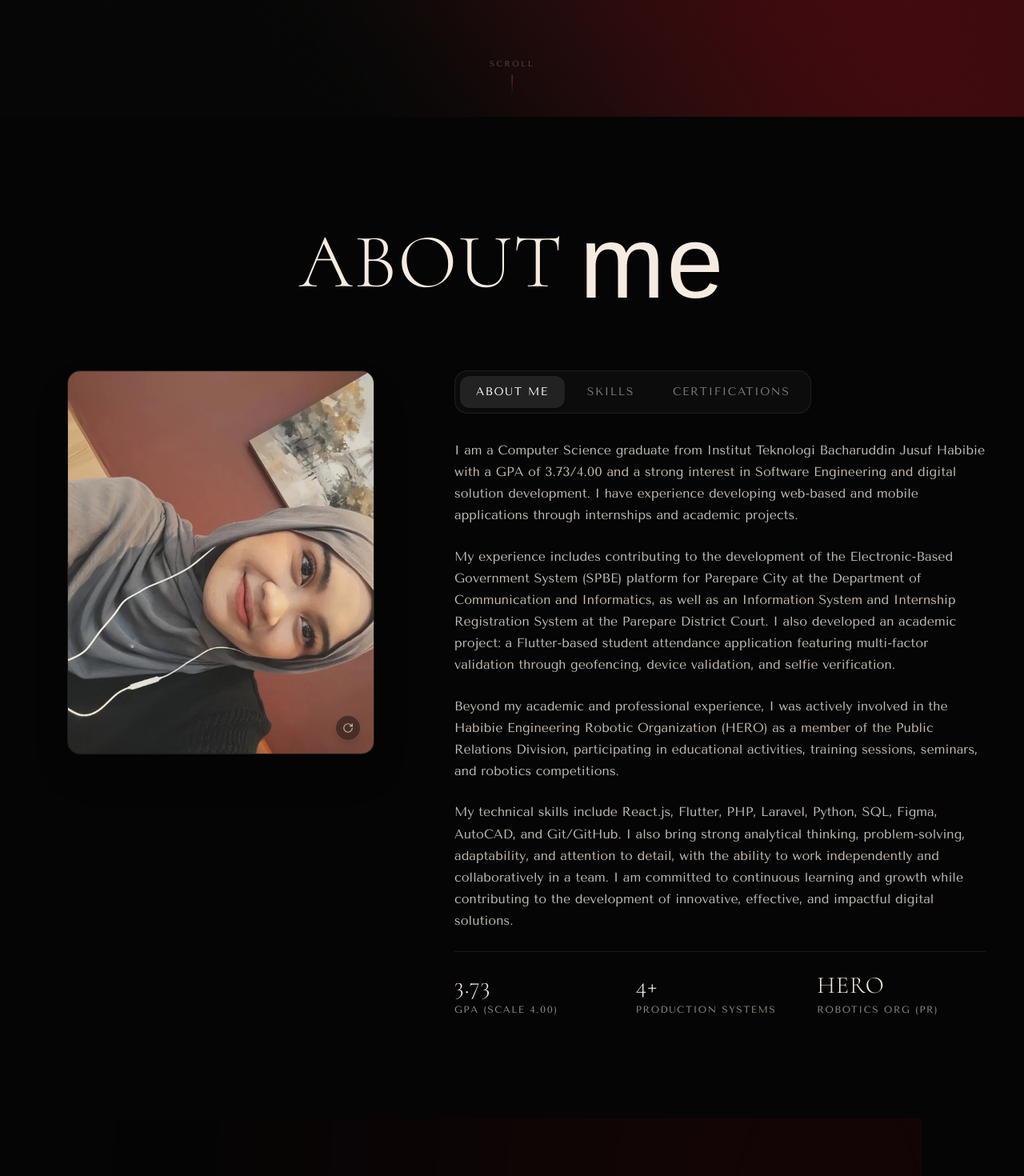
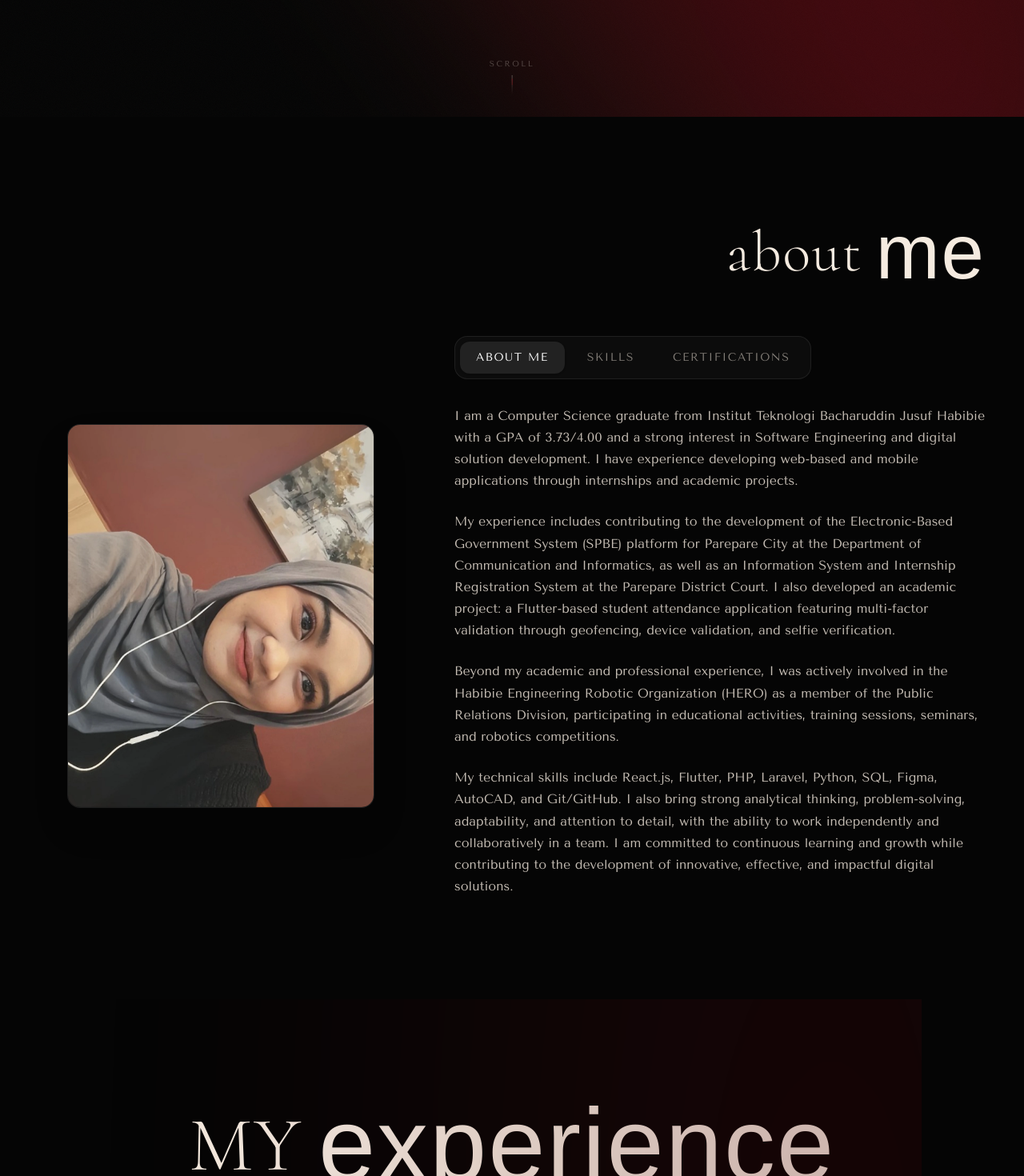
Before and after one commit to sphiranmlika/portfolio, a Next.js app: page / in a window 1280 px wide. Shown: the part 654-2124 px from the top of the page at 80% size. Built offline with nearby package versions, Linux system fonts and the light colour scheme; a web font is replaced by a local one.

Commit message:
style(about): align heading right with lowercase, center photo vertically, remove stats and flip cue

```diff
--- a/components/about/AboutPortraitCard.tsx
+++ b/components/about/AboutPortraitCard.tsx
@@ -2,7 +2,6 @@
 
 import React, { useState } from "react";
 import Image from "next/image";
-import { RotateCw } from "lucide-react";
 import { personalInfo } from "@/data/personal";
 
 export function AboutPortraitCard() {
@@ -26,7 +25,7 @@ export function AboutPortraitCard() {
     >
       <div className="card-flip-inner relative w-full h-full">
         {/* Front Face: Flip Pertama (Foto 1 - Portrait Selfie HD) */}
-        <div className="card-face absolute inset-0 rounded-2xl sm:rounded-3xl overflow-hidden border border-white/[0.08] bg-[#0a0a0a] select-none shadow-2xl group">
+        <div className="card-face absolute inset-0 rounded-2xl sm:rounded-3xl overflow-hidden border border-white/[0.08] bg-[#0a0a0a] select-none shadow-2xl">
           <Image
             src="/images/profile/portrait.webp"
             alt={`Potret ${personalInfo.name}`}
@@ -36,14 +35,10 @@ export function AboutPortraitCard() {
             priority
             unoptimized
           />
-          {/* Subtle Flip Cue Icon */}
-          <div className="absolute bottom-4 right-4 z-20 w-8 h-8 rounded-full bg-black/40 backdrop-blur-md border border-white/15 flex items-center justify-center text-[#f5ebe0]/70 pointer-events-none shadow-lg transition-transform duration-500">
-            <RotateCw className="w-3.5 h-3.5" />
-          </div>
         </div>
 
         {/* Back Face: Flip Kedua (Foto 2 - Sunset Outdoor HD) */}
-        <div className="card-face card-back absolute inset-0 rounded-2xl sm:rounded-3xl overflow-hidden border border-white/[0.12] bg-[#0a0a0a] select-none shadow-2xl group">
+        <div className="card-face card-back absolute inset-0 rounded-2xl sm:rounded-3xl overflow-hidden border border-white/[0.12] bg-[#0a0a0a] select-none shadow-2xl">
           <Image
             src="/images/profile/portrait-sunset.webp"
             alt={`${personalInfo.name} Sunset`}
@@ -53,10 +48,6 @@ export function AboutPortraitCard() {
             priority
             unoptimized
           />
-          {/* Subtle Flip Cue Icon */}
-          <div className="absolute bottom-4 right-4 z-20 w-8 h-8 rounded-full bg-black/40 backdrop-blur-md border border-white/15 flex items-center justify-center text-[#f5ebe0]/70 pointer-events-none shadow-lg transition-transform duration-500">
-            <RotateCw className="w-3.5 h-3.5" />
-          </div>
         </div>
       </div>
     </div>
--- a/components/sections/About.tsx
+++ b/components/sections/About.tsx
@@ -3,7 +3,7 @@
 import React, { useState } from "react";
 import Image from "next/image";
 import Link from "next/link";
-import { ArrowRight, ExternalLink, Award, RotateCw } from "lucide-react";
+import { ArrowRight, ExternalLink, Award } from "lucide-react";
 import { personalInfo } from "@/data/personal";
 import { skillCategories } from "@/data/skills";
 import { certificates } from "@/data/certificates";
@@ -28,18 +28,18 @@ export function About({ activeTab: controlledTab, onTabChange }: AboutProps) {
 
   return (
     <section id="about" className="py-24 sm:py-32 relative max-w-7xl mx-auto px-6 sm:px-8 lg:px-12">
-      {/* Editorial Section Heading */}
-      <div className="text-center mb-16 sm:mb-20">
-        <h2 className="heading text-5xl sm:text-6xl md:text-7xl lg:text-8xl tracking-[2px] font-light text-[#f5ebe0] uppercase leading-none inline-flex items-center gap-3 sm:gap-5 justify-center flex-wrap">
+      {/* Editorial Section Heading - Aligned Right & Lowercase */}
+      <div className="flex justify-end mb-12 sm:mb-16">
+        <h2 className="heading text-4xl sm:text-5xl md:text-6xl lg:text-7xl tracking-[2px] font-light text-[#f5ebe0] lowercase leading-none inline-flex items-center gap-2.5 sm:gap-4 justify-end flex-wrap">
           <span>about</span>
-          <span className="cursive-text text-6xl sm:text-7xl md:text-8xl lg:text-9xl text-[#f5ebe0] lowercase">
+          <span className="cursive-text text-5xl sm:text-6xl md:text-7xl lg:text-8xl text-[#f5ebe0] lowercase">
             me
           </span>
         </h2>
       </div>
 
-      <div className="grid grid-cols-1 lg:grid-cols-12 gap-12 lg:gap-16 items-start">
-        {/* Left Column: 3D Flip Portrait Card */}
+      <div className="grid grid-cols-1 lg:grid-cols-12 gap-12 lg:gap-16 items-center">
+        {/* Left Column: 3D Flip Portrait Card - Vertically Centered */}
         <div className="lg:col-span-5 flex justify-center">
           <div
             className={`card-flip-wrapper w-full max-w-xs sm:max-w-sm aspect-[4/5] cursor-pointer ${
@@ -58,7 +58,7 @@ export function About({ activeTab: controlledTab, onTabChange }: AboutProps) {
           >
             <div className="card-flip-inner relative w-full h-full">
               {/* Front Face: Flip Pertama (Foto 1 - Portrait Selfie HD) */}
-              <div className="card-face absolute inset-0 rounded-2xl overflow-hidden border border-white/[0.08] bg-[#0a0a0a] select-none shadow-2xl group">
+              <div className="card-face absolute inset-0 rounded-2xl overflow-hidden border border-white/[0.08] bg-[#0a0a0a] select-none shadow-2xl">
                 <Image
                   src="/images/profile/portrait.webp"
                   alt={`Potret ${personalInfo.name}`}
@@ -68,14 +68,10 @@ export function About({ activeTab: controlledTab, onTabChange }: AboutProps) {
                   priority
                   unoptimized
                 />
-                {/* Subtle Flip Cue Icon */}
-                <div className="absolute bottom-4 right-4 z-20 w-8 h-8 rounded-full bg-black/40 backdrop-blur-md border border-white/15 flex items-center justify-center text-[#f5ebe0]/70 pointer-events-none shadow-lg transition-transform duration-500">
-                  <RotateCw className="w-3.5 h-3.5" />
-                </div>
               </div>
 
               {/* Back Face: Flip Kedua (Foto 2 - Sunset Outdoor HD) */}
-              <div className="card-face card-back absolute inset-0 rounded-2xl overflow-hidden border border-white/[0.12] bg-[#0a0a0a] select-none shadow-2xl group">
+              <div className="card-face card-back absolute inset-0 rounded-2xl overflow-hidden border border-white/[0.12] bg-[#0a0a0a] select-none shadow-2xl">
                 <Image
                   src="/images/profile/portrait-sunset.webp"
                   alt={`${personalInfo.name} Sunset`}
@@ -85,10 +81,6 @@ export function About({ activeTab: controlledTab, onTabChange }: AboutProps) {
                   priority
                   unoptimized
                 />
-                {/* Subtle Flip Cue Icon */}
-                <div className="absolute bottom-4 right-4 z-20 w-8 h-8 rounded-full bg-black/40 backdrop-blur-md border border-white/15 flex items-center justify-center text-[#f5ebe0]/70 pointer-events-none shadow-lg transition-transform duration-500">
-                  <RotateCw className="w-3.5 h-3.5" />
-                </div>
               </div>
             </div>
           </div>
@@ -145,34 +137,6 @@ export function About({ activeTab: controlledTab, onTabChange }: AboutProps) {
               <p>
                 My technical skills include React.js, Flutter, PHP, Laravel, Python, SQL, Figma, AutoCAD, and Git/GitHub. I also bring strong analytical thinking, problem-solving, adaptability, and attention to detail, with the ability to work independently and collaboratively in a team. I am committed to continuous learning and growth while contributing to the development of innovative, effective, and impactful digital solutions.
               </p>
-
-              {/* Quick Stats Bar */}
-              <div className="pt-6 mt-2 border-t border-white/[0.08] grid grid-cols-3 gap-4">
-                <div className="space-y-1">
-                  <p className="font-heading text-2xl sm:text-3xl text-[#f5ebe0] font-light tracking-[1px]">
-                    3.73
-                  </p>
-                  <p className="font-sans text-[10px] sm:text-xs text-[#f5ebe0]/60 tracking-[1.5px] uppercase">
-                    GPA (Scale 4.00)
-                  </p>
-                </div>
-                <div className="space-y-1">
-                  <p className="font-heading text-2xl sm:text-3xl text-[#f5ebe0] font-light tracking-[1px]">
-                    4+
-                  </p>
-                  <p className="font-sans text-[10px] sm:text-xs text-[#f5ebe0]/60 tracking-[1.5px] uppercase">
-                    Production Systems
-                  </p>
-                </div>
-                <div className="space-y-1">
-                  <p className="font-heading text-2xl sm:text-3xl text-[#f5ebe0] font-light tracking-[1px]">
-                    HERO
-                  </p>
-                  <p className="font-sans text-[10px] sm:text-xs text-[#f5ebe0]/60 tracking-[1.5px] uppercase">
-                    Robotics Org (PR)
-                  </p>
-                </div>
-              </div>
             </div>
           )}
 
```
